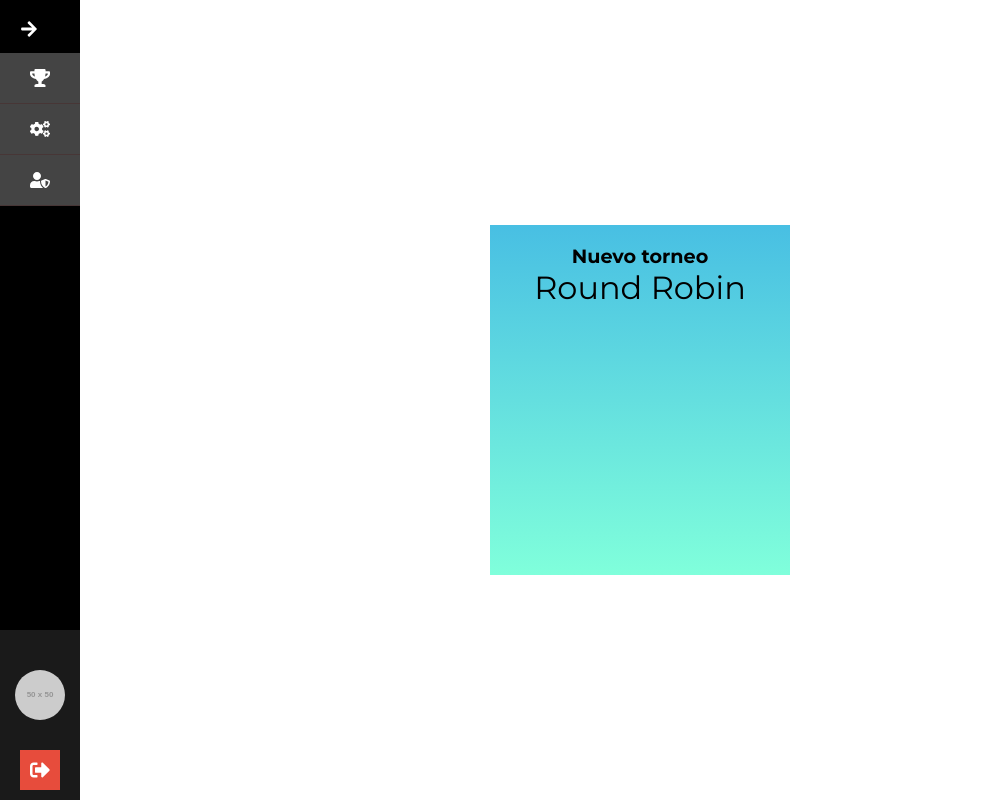
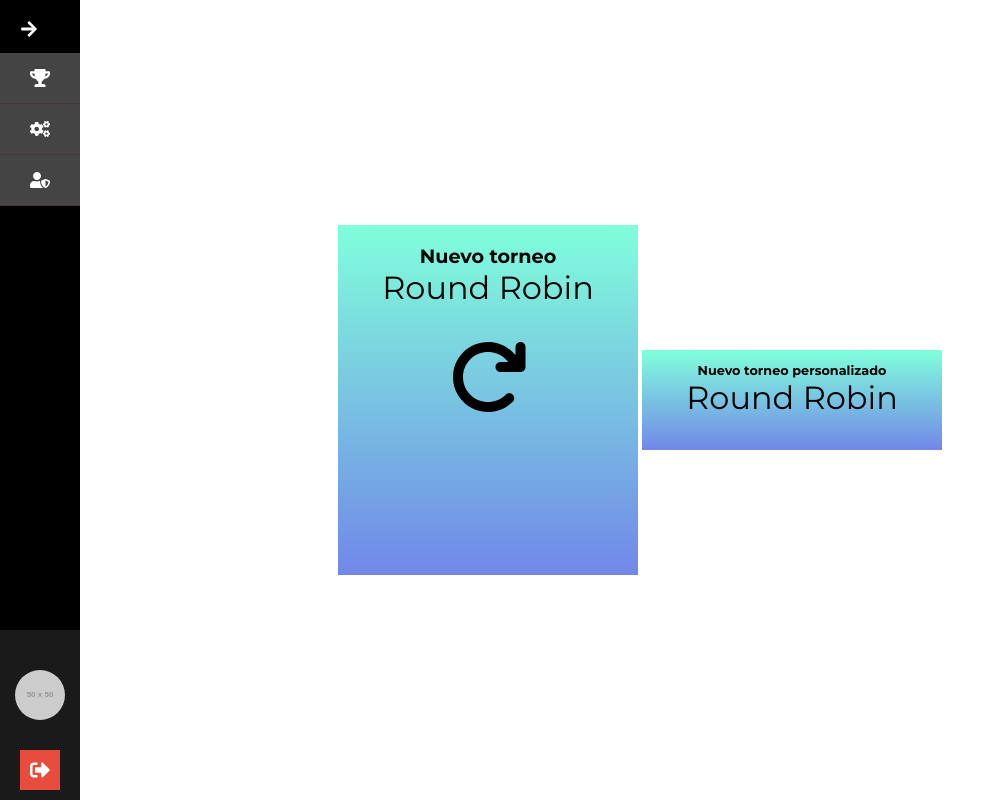
Before and after one commit to LucasMarchetti/voley-web-page-proyect, a React (Create React App) app in the folder client/: page /inicioadmin in a window 1280 px wide. Shown: the whole page, without its empty margins (0-1005 px from the left). Built offline with nearby package versions, Linux system fonts and the light colour scheme.

Commit message:
add personalizedRoundRobin.jsx

```diff
--- a/client/package.json
+++ b/client/package.json
@@ -3,6 +3,8 @@
   "version": "0.1.0",
   "private": true,
   "dependencies": {
+    "@fortawesome/free-solid-svg-icons": "^6.6.0",
+    "@fortawesome/react-fontawesome": "^0.2.2",
     "@reduxjs/toolkit": "^2.2.7",
     "@testing-library/jest-dom": "^5.17.0",
     "@testing-library/react": "^13.4.0",
--- /dev/null
+++ b/client/src/components/admin/PersonalizedRoundRobinCard.jsx
@@ -0,0 +1,13 @@
+import React from 'react';
+import './styles/PersonalizedRoundRobinCard.css';
+
+const PersonalizedRoundRobinCard = () => {
+    return (
+      <div className="container-personalized-round-robin">
+        <h3 className="subtitle-rrp">Nuevo torneo personalizado</h3>
+        <h1 className="title-rrp">Round Robin</h1>
+      </div>
+    );
+  };
+
+export default PersonalizedRoundRobinCard;
--- a/client/src/components/admin/RoundRobinCard.jsx
+++ b/client/src/components/admin/RoundRobinCard.jsx
@@ -1,12 +1,14 @@
 import React from 'react';
-import { FaCircle } from 'react-icons/fa'; // Cambia el icono si es necesario
-import './styles/RoundRobinCard.css'; // Importa el archivo de estilos
+import './styles/RoundRobinCard.css';
+import { FontAwesomeIcon } from '@fortawesome/react-fontawesome';
+import { faArrowRotateRight } from '@fortawesome/free-solid-svg-icons';
 
 const RoundRobinCard = () => {
   return (
-    <div className="container">
+    <div className="container-round-robin">
       <h3 className="subtitle">Nuevo torneo</h3>
       <h1 className="title">Round Robin</h1>
+      <FontAwesomeIcon className="arrow" icon={faArrowRotateRight} />
     </div>
   );
 };
--- /dev/null
+++ b/client/src/components/admin/styles/PersonalizedRoundRobinCard.css
@@ -0,0 +1,53 @@
+/* Contenedor principal */
+.container-personalized-round-robin {
+    width: 300px;
+    height: 100px;
+    border: 2px solid #ffffff;
+    display: flex;
+    flex-direction: column;
+    position: relative;
+    background: linear-gradient(to bottom, #80FFDB, #630ff5);
+    background-size: 200% 200%;
+    background-position: top;
+    font-family: 'Montserrat', sans-serif;
+    transition: background-position 0.5s ease-in-out;
+}
+
+.container-personalized-round-robin:hover {
+    background-position: bottom;
+    cursor: pointer;
+}
+
+
+.subtitle-rrp {
+    top: 5px;
+    color: #000;
+    font-size: 0.8rem;
+    font-weight: regular;
+    margin-bottom: 0;
+    text-align: center;
+    transition: transform 0.3s ease, font-weight 0.3s ease;
+}
+
+
+.title-rrp {
+    margin: 0;
+    color: #000;
+    font-size: 2rem;
+    font-weight: normal;
+    text-align: center;
+    transition: transform 0.3s ease, font-weight 0.3s ease;
+}
+
+
+.container-personalized-round-robin:hover .title-rrp {
+    font-weight: bold;
+    color: #fff;
+    transform: scale(1.2);
+}
+
+.container-personalized-round-robin:hover .subtitle-rrp {
+    font-weight: bold;
+    color: #fff;
+    transform: scale(1.2);
+}
--- a/client/src/components/admin/styles/RoundRobinCard.css
+++ b/client/src/components/admin/styles/RoundRobinCard.css
@@ -1,31 +1,53 @@
 /* Contenedor principal */
-.container {
+.container-round-robin {
   width: 300px;
   height: 350px;
+  border: 2px solid #ffffff;
+  display: flex;
+  flex-direction: column;
   position: relative;
-    background: linear-gradient(to bottom, #48BFE3, #80FFDB);
+  background: linear-gradient(to bottom, #80FFDB, #630ff5);
+  background-size: 200% 200%;
+  background-position: top;
   font-family: 'Montserrat', sans-serif;
-    transition: background 1s ease-in-out; /* Transición de 1 segundo para el fondo */
+  transition: background-position 0.5s ease-in-out;
 }
 
-  /* Cambios en hover para el contenedor */
-  .container:hover {
-    background: linear-gradient(to bottom, #5390D9, #7400B8);
-    cursor: pointer;
-    transition: background 1s ease-in-out;
+.arrow {
+  position: relative;
+  top: 30px;
+  font-size: 80px;
+  color: black;
+  opacity: 1;
+  transition: font-size 0.5s ease, color 0.5s ease, opacity 0.5s ease, transform 0.5s ease;
 }
 
-  /* Subtítulo alineado a la derecha */
+.container-round-robin:hover .arrow {
+  font-size: 180px;
+  color: white;
+  opacity: 0.2;
+  transform: rotate(180deg);
+}
+
+
+
+.container-round-robin:hover {
+  background-position: bottom;
+  cursor: pointer;
+}
+
+
   .subtitle {
     top: 10px;
     color: #000;
     font-size: 1.2rem;
     font-weight: regular;
     margin-bottom: 0;
-    text-align: center; /* Centrar el texto horizontalmente */
+    text-align: center;
+    transition: transform 0.3s ease, font-weight 0.3s ease;
   }
 
-  /* Título centrado, con efecto de hover */
+
   .title {
     margin: 0;
     color: #000;
@@ -35,9 +57,15 @@
     transition: transform 0.3s ease, font-weight 0.3s ease;
   }
 
-  /* Efectos en hover para el título */
-  .container:hover .title {
+
+  .container-round-robin:hover .title {
     font-weight: bold;
     color: #fff;
-    transform: scale(1.1);
+    transform: scale(1.2);
   }
+
+  .container-round-robin:hover .subtitle {
+    font-weight: bold;
+    color: #fff;
+    transform: scale(1.2);
+  }
--- a/client/src/pages/admin/Inicioadmin.jsx
+++ b/client/src/pages/admin/Inicioadmin.jsx
@@ -1,7 +1,7 @@
 import CategorySelect from "../../components/admin/CategorySelect";
 import Sidebar from "../../components/admin/Sidebar";
 import RoundRobinCard from "../../components/admin/RoundRobinCard";
-
+import PersonalizedRoundRobinCard from "../../components/admin/PersonalizedRoundRobinCard";
 import "./styles.css"
 
 export default function federacionCatamarca () {
@@ -10,6 +10,7 @@ export default function federacionCatamarca () {
         <div className="admin-page">
             <Sidebar/>
             <RoundRobinCard/>
+            <PersonalizedRoundRobinCard/>
         </div>
     )
 }
```
Also changed, not shown: 1 other file (tests, documents, lock files or other folders). Lines whose indentation alone changed are shown as unchanged.
